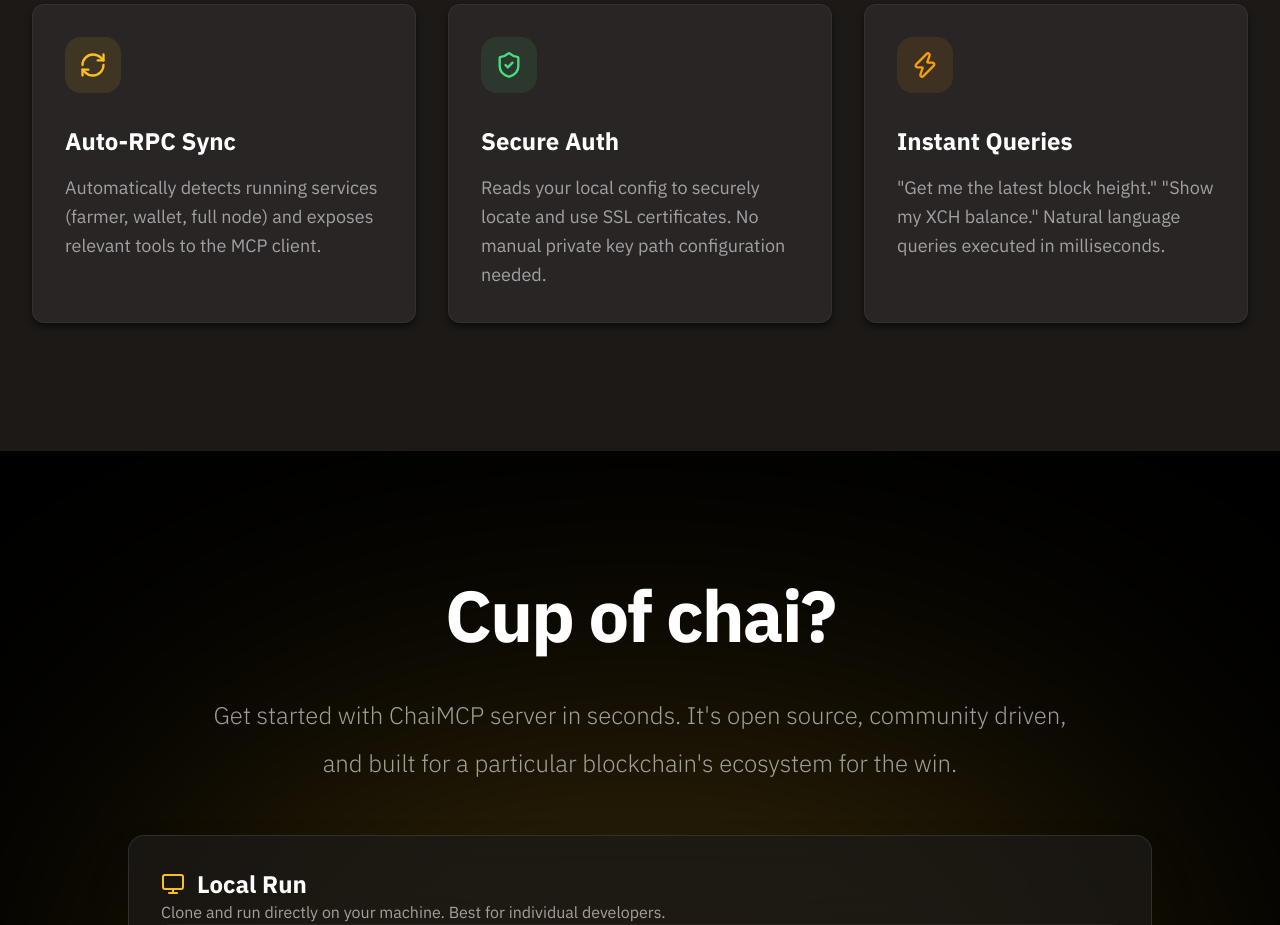
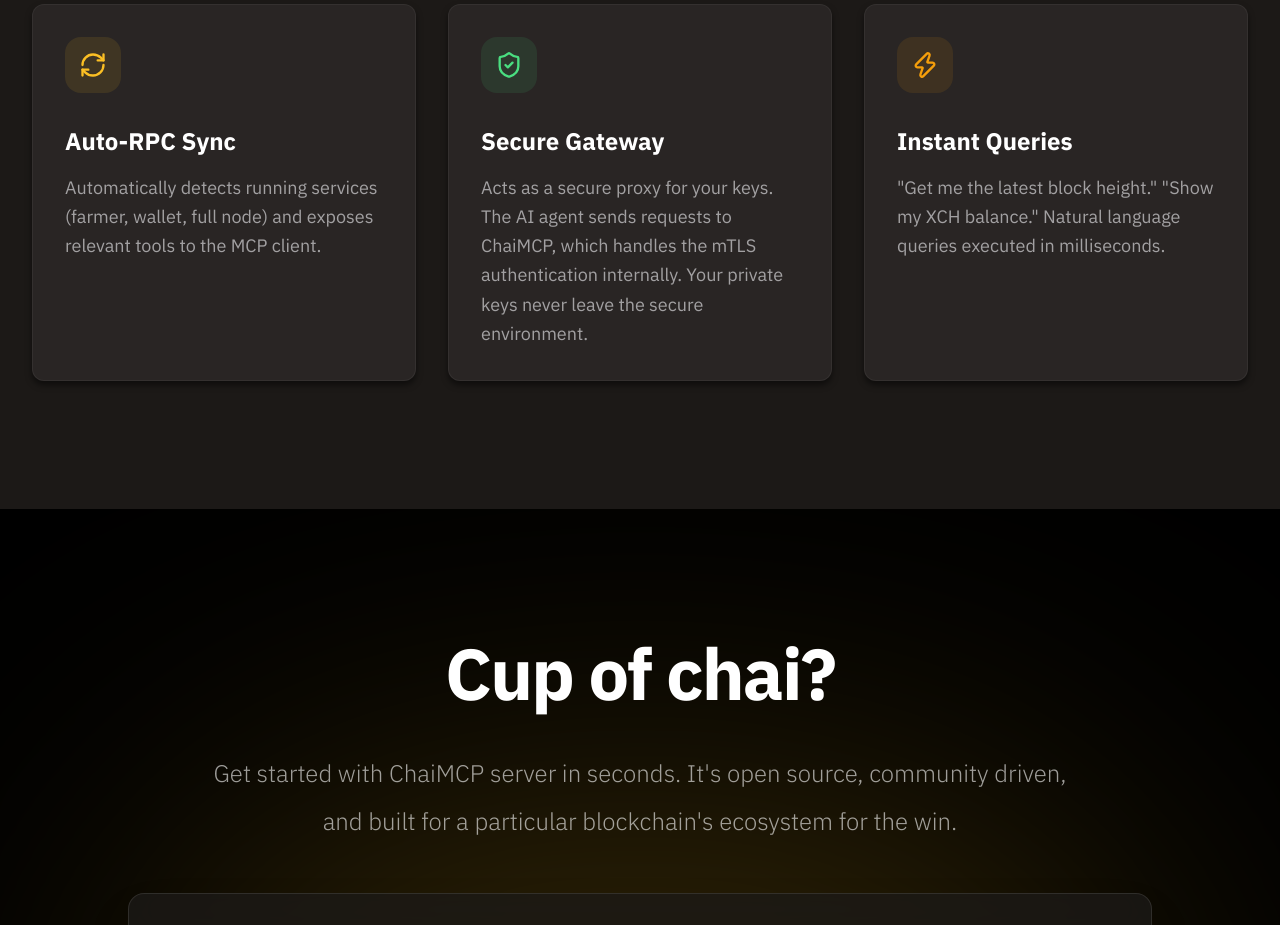
Before and after one commit to dcarrith/chaimcp, a website: page index.html in a window 1280 px wide. Shown: the part 2000-2925 px from the top of the page. Drawn offline with nearby package versions, Linux system fonts and the light colour scheme.

Commit message:
Added some info about security aspect of ChaiMCP.

```diff
--- a/index.html
+++ b/index.html
@@ -244,10 +244,10 @@
                         class="w-14 h-14 rounded-2xl bg-secondary/10 flex items-center justify-center text-secondary mb-8 group-hover:bg-secondary group-hover:text-black transition-colors">
                         <i data-lucide="shield-check" class="w-7 h-7"></i>
                     </div>
-                    <h3 class="text-2xl font-bold mb-4 text-white">Secure Auth</h3>
+                    <h3 class="text-2xl font-bold mb-4 text-white">Secure Gateway</h3>
                     <p class="text-text/60 leading-relaxed text-lg">
-                        Reads your local config to securely locate and use SSL certificates. No manual private key
-                        path configuration needed.
+                        Acts as a secure proxy for your keys. The AI agent sends requests to ChaiMCP, which handles the
+                        mTLS authentication internally. Your private keys never leave the secure environment.
                     </p>
                 </div>
 
```
Also changed, not shown: docs.html (+8 -0 lines).
